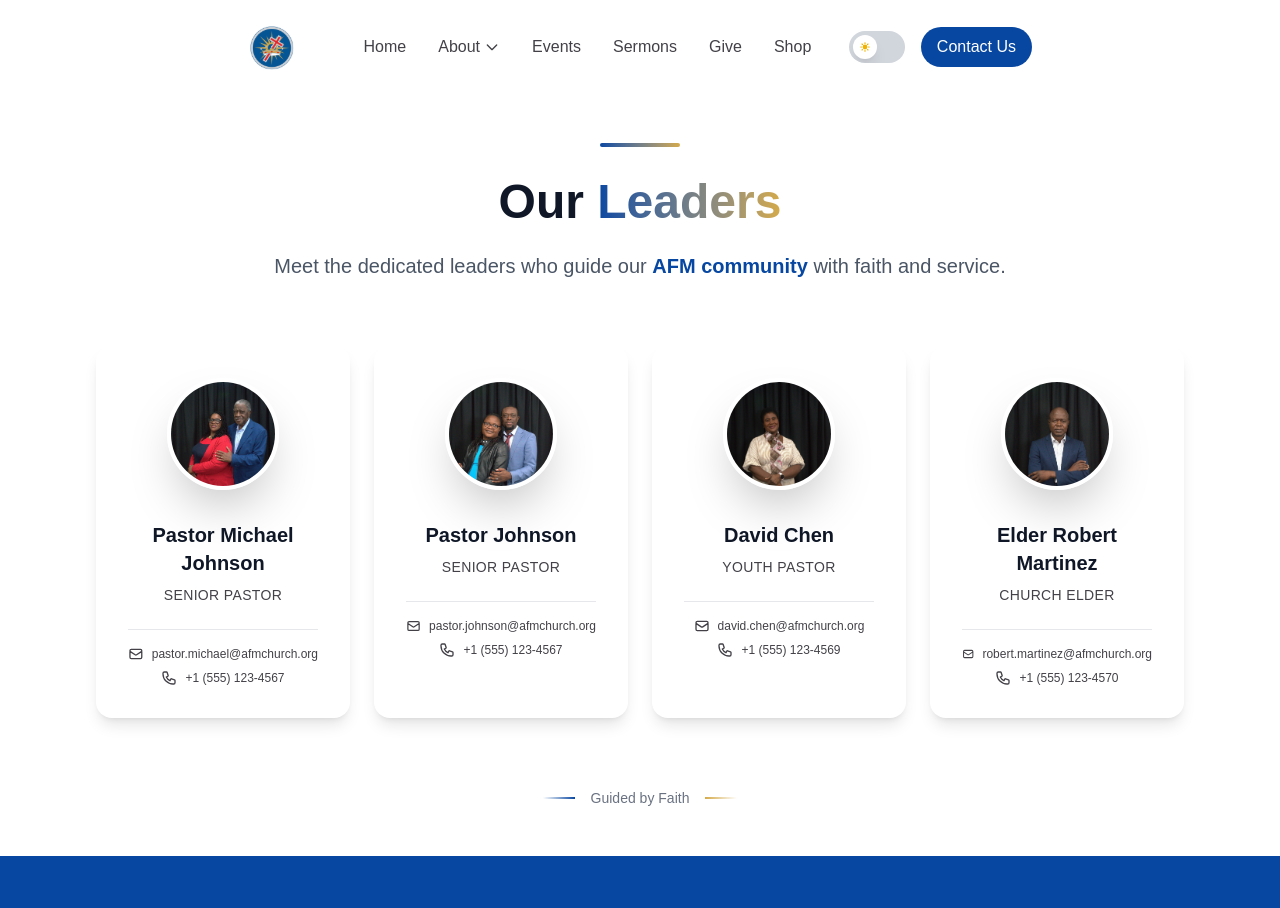
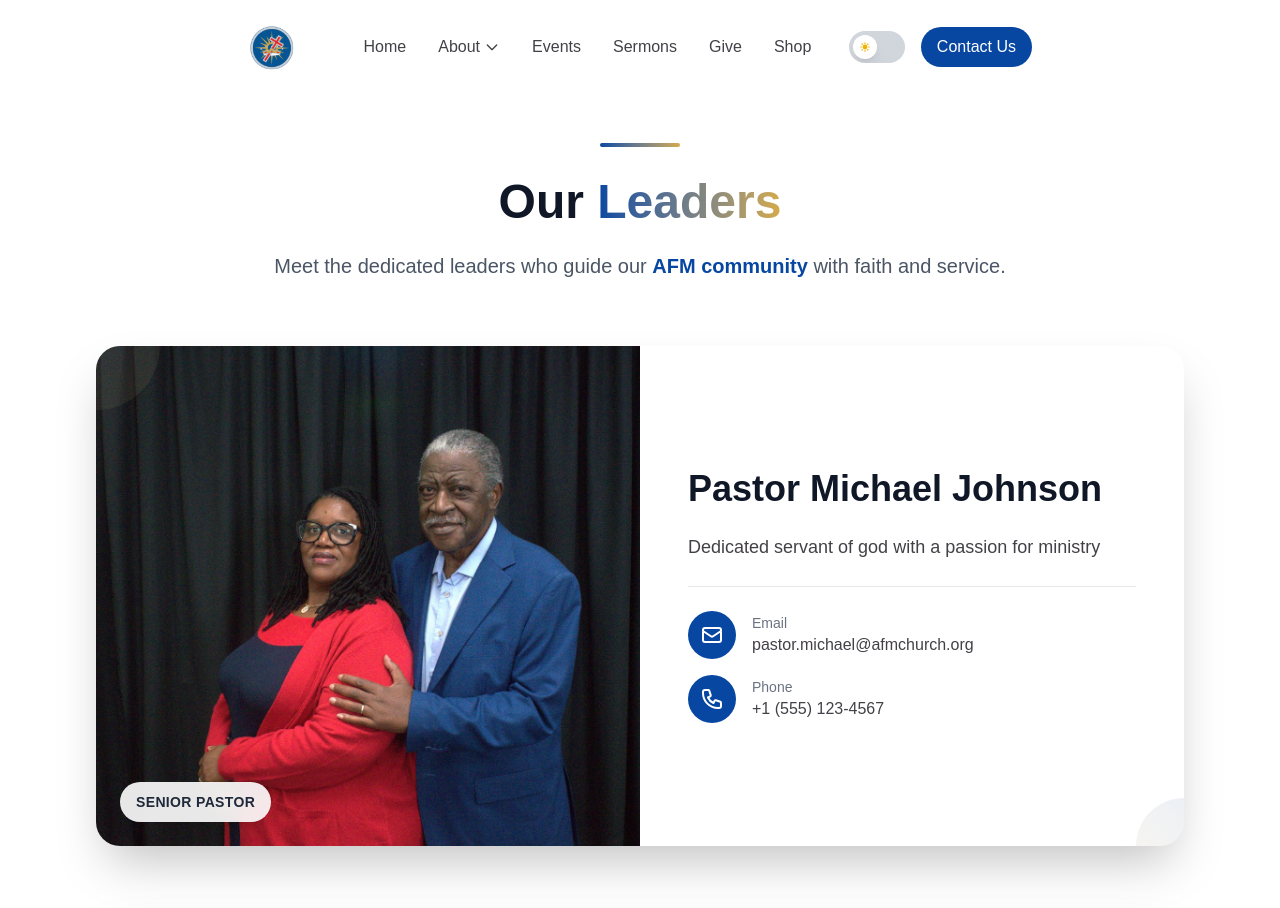
Before and after one commit to NickMutemasango/AFM, a Next.js app: page /Leaders in a window 1280 px wide. Shown: the top 908 px of the page. Built offline with nearby package versions, Linux system fonts and the light colour scheme.

Commit message:
pictures of leaders

```diff
--- a/app/components/LeadersGrid.tsx
+++ b/app/components/LeadersGrid.tsx
@@ -144,16 +144,17 @@ import { useRef } from "react";
 import { motion, useInView, Variants } from "framer-motion";
 import Image, { StaticImageData } from "next/image";
 import { useTheme } from "../contexts/ThemeContext";
-import Leader1 from '@/public/Images/Leaders/Leader1.jpg'
-import Leader2 from '@/public/Images/Leaders/Leader2.jpg'
-import Leader3 from '@/public/Images/Leaders/Leader3.jpg'
-import Leader4 from '@/public/Images/Leaders/Leader4.jpg'
+import Leader1 from "@/public/Images/Leaders/Leader1.jpg";
+import Leader2 from "@/public/Images/Leaders/Leader2.jpg";
+import Leader3 from "@/public/Images/Leaders/Leader3.jpg";
+import Leader4 from "@/public/Images/Leaders/Leader4.jpg";
 
 interface Leader {
   id: number;
   name: string;
   role: string;
   image: StaticImageData;
+  description: string;
   email: string;
   phone: string;
 }
@@ -168,7 +169,7 @@ const staggerContainer: Variants = {
   visible: {
     opacity: 1,
     transition: {
-      staggerChildren: 0.15,
+      staggerChildren: 0.2,
     },
   },
 };
@@ -176,18 +177,14 @@ const staggerContainer: Variants = {
 const cardAnimation: Variants = {
   hidden: {
     opacity: 0,
-    y: 50,
-    scale: 0.9,
+    y: 60,
   },
   visible: {
     opacity: 1,
     y: 0,
-    scale: 1,
     transition: {
-      duration: 0.6,
+      duration: 0.8,
       ease: [0.25, 0.46, 0.45, 0.94],
-      type: "spring",
-      stiffness: 100,
     },
   },
 };
@@ -195,13 +192,11 @@ const cardAnimation: Variants = {
 const imageAnimation: Variants = {
   hidden: {
     opacity: 0,
-    scale: 0.8,
-    rotate: -5,
+    scale: 1.1,
   },
   visible: {
     opacity: 1,
     scale: 1,
-    rotate: 0,
     transition: {
       duration: 0.8,
       ease: "easeOut",
@@ -212,43 +207,21 @@ const imageAnimation: Variants = {
 const textAnimation: Variants = {
   hidden: {
     opacity: 0,
-    y: 20,
+    y: 30,
   },
   visible: {
     opacity: 1,
     y: 0,
     transition: {
-      duration: 0.5,
+      duration: 0.6,
       ease: "easeOut",
     },
   },
 };
 
-const contactAnimation: Variants = {
-  hidden: {
-    opacity: 0,
-    height: 0,
-  },
-  visible: {
-    opacity: 1,
-    height: "auto",
-    transition: {
-      duration: 0.4,
-      ease: "easeOut",
-    },
-  },
-};
-
-// Fixed particle positions to avoid hydration errors
-const particlePositions = [
-  { x: 50, y: 30 },
-  { x: 150, y: 80 },
-  { x: 80, y: 150 },
-];
-
 const LeadersGrid: React.FC<LeadersGridProps> = ({ limit }) => {
   const gridRef = useRef(null);
-  const gridInView = useInView(gridRef, { once: true, margin: "-50px" });
+  const gridInView = useInView(gridRef, { once: true, margin: "-100px" });
   const { isDarkMode } = useTheme();
 
   const leaders: Leader[] = [
@@ -256,37 +229,36 @@ const LeadersGrid: React.FC<LeadersGridProps> = ({ limit }) => {
       id: 1,
       name: "Pastor Michael Johnson",
       role: "Senior Pastor",
-      image:
-        Leader1,
+      image: Leader1,
       email: "pastor.michael@afmchurch.org",
+      description:"Dedicated servant of god with a passion for ministry",
       phone: "+1 (555) 123-4567",
     },
     {
       id: 2,
       name: "Pastor Johnson",
       role: "Senior Pastor",
-      image:
-        Leader2,
+      image: Leader3,
       email: "pastor.johnson@afmchurch.org",
+      description:"Dedicated servant of god with a passion for ministry",
       phone: "+1 (555) 123-4567",
     },
-
     {
       id: 3,
       name: "David Chen",
       role: "Youth Pastor",
-      image:
-        Leader3,
+      image: Leader2,
       email: "david.chen@afmchurch.org",
+      description:"Dedicated servant of god with a passion for ministry",
       phone: "+1 (555) 123-4569",
     },
     {
       id: 4,
       name: "Elder Robert Martinez",
       role: "Church Elder",
-      image:
-        Leader4,
+      image: Leader4,
       email: "robert.martinez@afmchurch.org",
+      description:"Dedicated servant of god with a passion for ministry",
       phone: "+1 (555) 123-4570",
     },
   ];
@@ -294,151 +266,130 @@ const LeadersGrid: React.FC<LeadersGridProps> = ({ limit }) => {
   const displayLeaders = limit ? leaders.slice(0, limit) : leaders;
 
   return (
+    <div className="w-full">
       <motion.div
         ref={gridRef}
-      className={`grid grid-cols-1  sm:grid-cols-2 lg:grid-cols-3  xl:grid-cols-4 gap-6`}
+        className="grid grid-cols-1 gap-16 max-w-7xl mx-auto"
         variants={staggerContainer}
         initial="hidden"
         animate={gridInView ? "visible" : "hidden"}
       >
-      {displayLeaders.map((leader) => (
+        {displayLeaders.map((leader, index) => (
           <motion.div
             key={leader.id}
             className={`relative ${
-            isDarkMode ? "dark:bg-gray-800" : ""
-          } rounded-2xl p-8 text-center shadow-lg hover:shadow-2xl transition-all duration-500 group overflow-hidden`}
+              isDarkMode ? "dark:bg-gray-900" : "bg-white"
+            } rounded-3xl shadow-2xl hover:shadow-3xl transition-all duration-700 group overflow-hidden min-h-[500px]`}
             variants={cardAnimation}
             whileHover={{
-            y: -8,
-            scale: 1.02,
+              y: -12,
               transition: {
                 type: "spring",
-              stiffness: 400,
-              damping: 25,
-            },
-          }}
-          whileTap={{ scale: 0.98 }}
-        >
-          {/* Animated Background Pattern */}
-          <motion.div
-            className="absolute inset-0 bg-gradient-to-br from-blue-50 via-white to-gray-50 opacity-0 group-hover:opacity-100"
-            initial={{ opacity: 0 }}
-            whileHover={{ opacity: 1 }}
-            transition={{ duration: 0.3 }}
-          />
-
-          {/* Floating particles effect - FIXED: Using consistent positions */}
-          <motion.div
-            className="absolute inset-0 opacity-0 group-hover:opacity-100"
-            initial={false}
-            whileHover={{ opacity: 1 }}
-          >
-            {particlePositions.map((position, particleIndex) => (
-              <motion.div
-                key={particleIndex}
-                className="absolute w-2 h-2  bg-[#0747A1] rounded-full opacity-20"
-                style={{
-                  left: `${position.x}px`,
-                  top: `${position.y}px`,
-                }}
-                initial={{ scale: 0 }}
-                whileHover={{
-                  scale: [0, 1, 0],
-                  transition: {
-                    duration: 2,
-                    repeat: Infinity,
-                    delay: particleIndex * 0.6,
-                  },
-                }}
-              />
-            ))}
-          </motion.div>
-
-          {/* Image Container */}
-          <motion.div className="relative z-50 mb-6" variants={imageAnimation}>
-            <div className="relative inline-block">
-              <motion.div
-                className="w-28 h-28 rounded-full border-4 border-white shadow-2xl overflow-hidden mx-auto relative"
-                whileHover={{
-                  scale: 1.05,
-                  rotate: [0, -2, 2, 0],
-                  transition: {
-                    duration: 0.5,
-                    rotate: { duration: 0.3 },
+                stiffness: 300,
+                damping: 30,
               },
             }}
           >
-                {/* Using regular img tag instead of Next.js Image */}
+            {/* Background Gradient */}
+            <div className="absolute inset-0  opacity-0 group-hover:opacity-100 transition-opacity duration-500" />
+
+            {/* Main Content Container */}
+            <div
+              className={`relative h-full flex flex-col lg:flex-row ${
+                index % 2 === 1 ? "lg:flex-row-reverse" : ""
+              }`}
+            >
+              {/* Image Section - Much Larger */}
+              <motion.div
+                className="lg:w-1/2 relative overflow-hidden"
+                variants={imageAnimation}
+              >
+                <motion.div
+                  className="w-full h-80 lg:h-full min-h-[400px] relative overflow-hidden"
+                  whileHover={{
+                    scale: 1.03,
+                    transition: {
+                      duration: 0.6,
+                      ease: "easeOut",
+                    },
+                  }}
+                >
                   <Image
                     src={leader.image}
                     alt={leader.name}
-                  width={400} // Add width
-                  height={400} // Add height
-                  className="w-full h-full  object-cover"
+                    fill
+                    sizes="(max-width: 1024px) 100vw, 50vw"
+                    className="object-cover"
+                    priority
                   />
 
-                {/* Image overlay on hover */}
+                  {/* Gradient Overlay */}
+                  <div className="absolute inset-0 bg-gradient-to-t from-black/20 via-transparent to-transparent opacity-0 group-hover:opacity-100 transition-opacity duration-500" />
+
+                  {/* Shine Effect */}
                   <motion.div
-                  className="absolute inset-0 bg-gradient-to-br from-[#0747A1]/20 to-[#D4AA49]/20 rounded-full opacity-0"
-                  whileHover={{ opacity: 1 }}
-                  transition={{ duration: 0.3 }}
+                    className="absolute inset-0 bg-gradient-to-r from-transparent via-white/30 to-transparent -skew-x-12 -translate-x-full group-hover:translate-x-full transition-transform duration-1000"
+                    whileHover={{ transition: { duration: 1.2 } }}
                   />
                 </motion.div>
 
-              {/* Animated glow effect */}
+                {/* Role Badge on Image */}
                 <motion.div
-                className="absolute inset-0 rounded-full bg-gradient-to-r from-[#0747A1] to-[#D4AA49] opacity-0 blur-md -z-10"
-                whileHover={{
-                  opacity: [0, 0.1, 0],
-                  scale: [1, 1.2, 1],
-                }}
-                transition={{
-                  duration: 1.5,
-                  repeat: Infinity,
-                }}
-              />
-            </div>
+                  className="absolute bottom-6 left-6 bg-white/90 backdrop-blur-sm px-4 py-2 rounded-full shadow-lg"
+                  initial={{ opacity: 0, x: -20 }}
+                  whileInView={{ opacity: 1, x: 0 }}
+                  transition={{ delay: 0.5 }}
+                >
+                  <span className="text-sm font-semibold text-gray-800 uppercase tracking-wide">
+                    {leader.role}
+                  </span>
+                </motion.div>
               </motion.div>
 
-          {/* Content */}
-          <div className="relative z-10">
+              {/* Content Section */}
+              <div className="lg:w-1/2 flex items-center p-8 lg:p-12">
+                <div className="w-full space-y-6">
+                  {/* Name */}
                   <motion.h3
-              className="text-xl font-bold text-gray-900 mb-2 group-hover:text-[#0747A1] transition-colors duration-300"
+                    className="text-3xl lg:text-4xl font-bold text-gray-900 group-hover:text-[#0747A1] transition-colors duration-500"
                     variants={textAnimation}
-              whileHover={{ scale: 1.02 }}
                   >
                     {leader.name}
                   </motion.h3>
 
+                  {/* Role for mobile */}
                   <motion.p
-              className="text-gray-600 nav-link  font-medium mb-6 text-sm uppercase tracking-wide"
+                    className="text-lg text-[#D4AA49] font-semibold uppercase tracking-wider lg:hidden"
                     variants={textAnimation}
-              whileHover={{ color: "#D4AA49" }}
                   >
                     {leader.role}
                   </motion.p>
 
-            {/* Contact Details with slide-in animation */}
+                  {/* Description/Bio Placeholder */}
+                  <motion.p
+                    className="nav-link text-lg leading-relaxed"
+                    variants={textAnimation}
+                    transition={{ delay: 0.2 }}
+                  >
+                   {leader.description}
+                  </motion.p>
+
+                  {/* Contact Information */}
                   <motion.div
-              className="border-t border-gray-200 pt-4 space-y-2"
-              variants={contactAnimation}
-              initial="hidden"
-              animate="visible"
+                    className="space-y-4 pt-6 border-t border-gray-200"
+                    variants={textAnimation}
+                    transition={{ delay: 0.3 }}
                   >
                     <motion.div
-                className="text-xs text-gray-500"
-                whileHover={{ scale: 1.05 }}
+                      className="flex items-center gap-4 group/contact"
+                      whileHover={{ x: 5 }}
                     >
-                <a
-                  href={`mailto:${leader.email}`}
-                  className="hover:text-[#0747A1] nav-link transition-colors duration-300 flex items-center justify-center gap-2"
-                >
-                  <motion.svg
-                    className="w-4 h-4"
+                      <div className="w-12 h-12 bg-[#0747A1] rounded-full flex items-center justify-center group-hover/contact:bg-[#D4AA49] transition-colors duration-300">
+                        <svg
+                          className="w-6 h-6 text-white"
                           fill="none"
                           stroke="currentColor"
                           viewBox="0 0 24 24"
-                    whileHover={{ scale: 1.2 }}
                         >
                           <path
                             strokeLinecap="round"
@@ -446,25 +397,29 @@ const LeadersGrid: React.FC<LeadersGridProps> = ({ limit }) => {
                             strokeWidth={2}
                             d="M3 8l7.89 5.26a2 2 0 002.22 0L21 8M5 19h14a2 2 0 002-2V7a2 2 0 00-2-2H5a2 2 0 00-2 2v10a2 2 0 002 2z"
                           />
-                  </motion.svg>
+                        </svg>
+                      </div>
+                      <div>
+                        <p className="text-sm text-gray-500">Email</p>
+                        <a
+                          href={`mailto:${leader.email}`}
+                          className="nav-link hover:text-[#0747A1] transition-colors duration-300 font-medium"
+                        >
                           {leader.email}
                         </a>
+                      </div>
                     </motion.div>
 
                     <motion.div
-                className="text-xs text-gray-500"
-                whileHover={{ scale: 1.05 }}
+                      className="flex items-center gap-4 group/contact"
+                      whileHover={{ x: 5 }}
                     >
-                <a
-                  href={`tel:${leader.phone}`}
-                  className="hover:text-[#0747A1] nav-link transition-colors duration-300 flex items-center justify-center gap-2"
-                >
-                  <motion.svg
-                    className="w-4 h-4"
+                      <div className="w-12 h-12 bg-[#0747A1] rounded-full flex items-center justify-center group-hover/contact:bg-[#D4AA49] transition-colors duration-300">
+                        <svg
+                          className="w-6 h-6 text-white"
                           fill="none"
                           stroke="currentColor"
                           viewBox="0 0 24 24"
-                    whileHover={{ scale: 1.2 }}
                         >
                           <path
                             strokeLinecap="round"
@@ -472,35 +427,37 @@ const LeadersGrid: React.FC<LeadersGridProps> = ({ limit }) => {
                             strokeWidth={2}
                             d="M3 5a2 2 0 012-2h3.28a1 1 0 01.948.684l1.498 4.493a1 1 0 01-.502 1.21l-2.257 1.13a11.042 11.042 0 005.516 5.516l1.13-2.257a1 1 0 011.21-.502l4.493 1.498a1 1 0 01.684.949V19a2 2 0 01-2 2h-1C9.716 21 3 14.284 3 6V5z"
                           />
-                  </motion.svg>
+                        </svg>
+                      </div>
+                      <div>
+                        <p className="text-sm text-gray-500">Phone</p>
+                        <a
+                          href={`tel:${leader.phone}`}
+                          className="nav-link hover:text-[#0747A1] transition-colors duration-300 font-medium"
+                        >
                           {leader.phone}
                         </a>
+                      </div>
                     </motion.div>
                   </motion.div>
                 </div>
+              </div>
+            </div>
 
-          {/* Animated Corner Accent */}
+            {/* Decorative Elements */}
             <motion.div
-            className="absolute top-0 right-0 w-12 h-12 bg-gradient-to-bl from-[#0747A1] to-blue-400 rounded-bl-2xl opacity-0"
-            whileHover={{
-              opacity: 1,
-              scale: [1, 1.1, 1],
-              transition: { duration: 0.5 },
-            }}
+              className="absolute top-0 left-0 w-32 h-32 bg-gradient-to-br from-[#0747A1] to-[#D4AA49] rounded-full -translate-x-16 -translate-y-16 opacity-10 group-hover:opacity-20 transition-opacity duration-500"
+              whileHover={{ scale: 1.1 }}
             />
 
-          {/* Bottom accent line */}
             <motion.div
-            className="absolute bottom-0 left-1/2 w-0 h-1 bg-gradient-to-r from-[#0747A1] to-[#D4AA49] rounded-t-full"
-            whileHover={{
-              width: "80%",
-              x: "-40%",
-              transition: { duration: 0.4 },
-            }}
+              className="absolute bottom-0 right-0 w-24 h-24 bg-gradient-to-tr from-[#D4AA49] to-[#0747A1] rounded-full translate-x-12 translate-y-12 opacity-10 group-hover:opacity-20 transition-opacity duration-500"
+              whileHover={{ scale: 1.1 }}
             />
           </motion.div>
         ))}
       </motion.div>
+    </div>
   );
 };
 
```
Also changed, not shown: public/Images/Leaders/Leader3.jpg, public/Images/Leaders/Leader4.jpg. Lines whose indentation alone changed are shown as unchanged.
